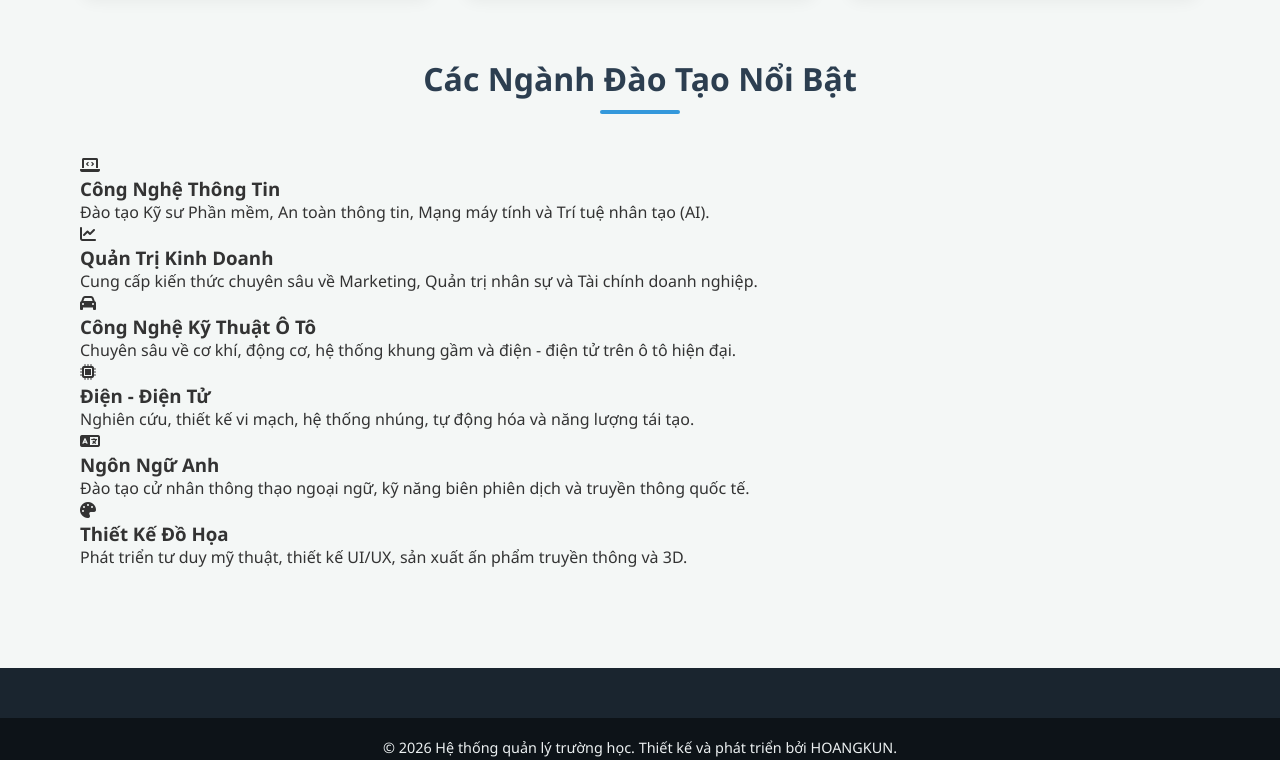
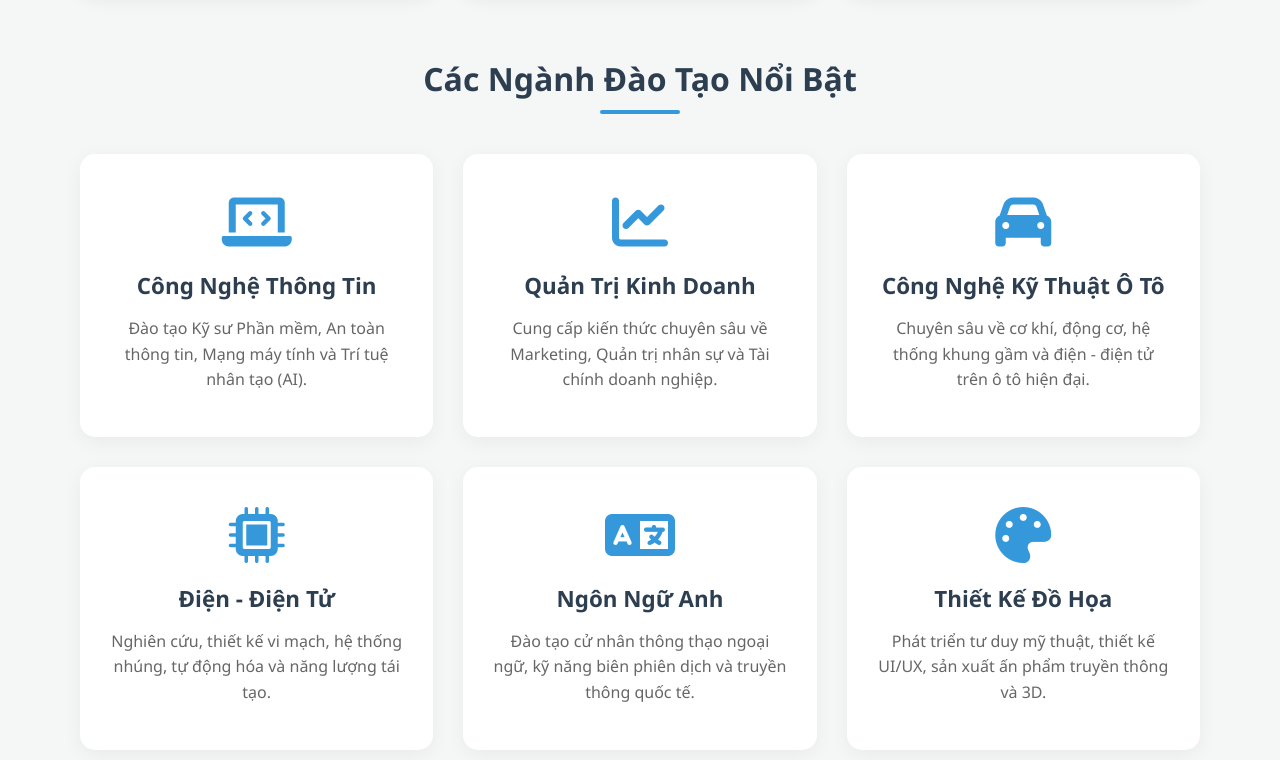
Before and after one commit to hoangvb12072006/Test-code, a plain HTML site: page gioithieu.html in a window 1280 px wide. Shown: the part 1163-1923 px from the top of the page. Drawn offline with Linux system fonts and the light colour scheme.

Commit message:
Update style.css

```diff
--- a/style.css
+++ b/style.css
@@ -98,3 +98,59 @@ body {
 .core-values { display: flex; gap: 30px; margin-bottom: 60px; }
 .value-box { flex: 1; text-align: center; background: white; padding: 40px 20px; border-radius: 15px; box-shadow: 0 5px 15px rgba(0,0,0,0.05); border-bottom: 4px solid #3498db; }
 .value-box i { font-size: 3em; color: #3498db; margin-bottom: 20px; }
+
+/* =========================================
+   BỔ SUNG: CSS CHO CÁC NGÀNH ĐÀO TẠO
+   ========================================= */
+.majors-section {
+    margin-top: 60px;
+    margin-bottom: 40px;
+}
+
+.majors-grid {
+    display: grid;
+    grid-template-columns: repeat(auto-fit, minmax(300px, 1fr));
+    gap: 30px;
+    margin-top: 40px;
+}
+
+.major-card {
+    background: white;
+    padding: 40px 30px;
+    border-radius: 15px;
+    text-align: center;
+    box-shadow: 0 5px 20px rgba(0,0,0,0.05);
+    transition: all 0.4s cubic-bezier(0.175, 0.885, 0.32, 1.275); /* Hiệu ứng nảy (bouncing) xịn xò */
+    border-bottom: 4px solid transparent;
+}
+
+/* Hiệu ứng rê chuột: Thẻ nảy lên, viền dưới hiện màu, bóng tỏa rộng */
+.major-card:hover {
+    transform: translateY(-15px);
+    box-shadow: 0 20px 40px rgba(0,0,0,0.15);
+    border-bottom: 4px solid #3498db;
+}
+
+.major-card i {
+    font-size: 3.5em;
+    color: #3498db;
+    margin-bottom: 20px;
+    transition: transform 0.3s ease, color 0.3s ease;
+}
+
+/* Đưa chuột vào icon cũng tự phóng to và đổi màu */
+.major-card:hover i {
+    transform: scale(1.15) rotate(5deg);
+    color: #f1c40f;
+}
+
+.major-card h3 {
+    color: #2c3e50;
+    margin-bottom: 15px;
+    font-size: 1.4em;
+}
+
+.major-card p {
+    color: #666;
+    line-height: 1.6;
+}
```
